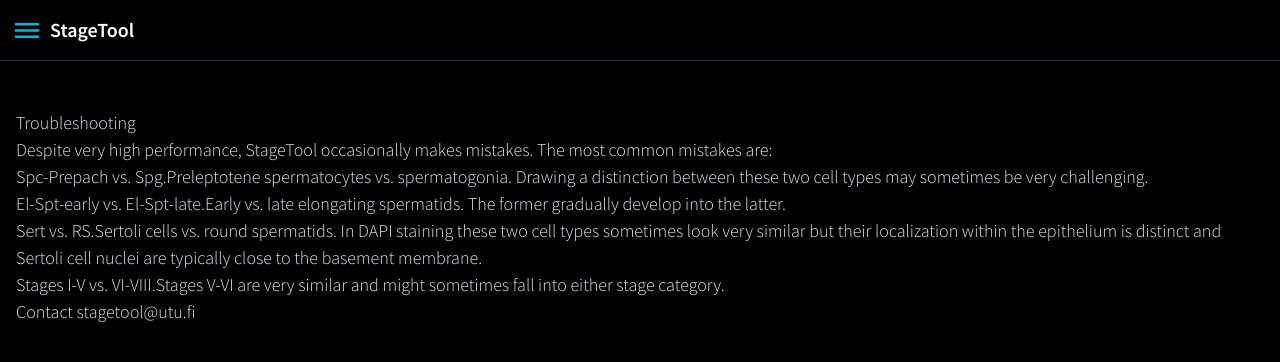
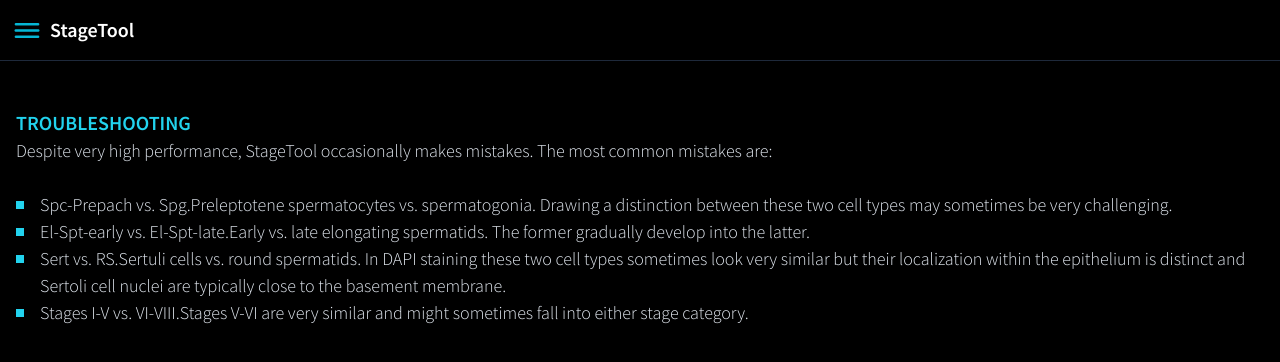
Before and after one commit to Turku-BioImaging/stagetool-ui, a Vue app: page /troubleshooting in a window 1280 px wide. Shown: the top 362 px of the page. Built offline with nearby package versions, Linux system fonts and the light colour scheme.

Commit message:
improve style

```diff
--- a/src/views/TroubleshootingView.vue
+++ b/src/views/TroubleshootingView.vue
@@ -3,21 +3,40 @@ export default {}
 </script>
 <template>
   <div class="troubleshooting-view">
-    <h1>Troubleshooting</h1>
+    <h1 class="text-cyan-400 font-semibold uppercase text-xl">Troubleshooting</h1>
     <p>
-        Despite very high performance, StageTool occasionally makes mistakes. The most common mistakes are:
-        <ol>
+        Despite very high performance, StageTool occasionally makes mistakes. The most common mistakes are:<br><br>
+        <ul>
             <li><span>Spc-Prepach vs. Spg.</span>Preleptotene spermatocytes vs. spermatogonia. Drawing a distinction between these two cell types may sometimes be very challenging.</li>
             <li><span>El-Spt-early vs. El-Spt-late.</span>Early vs. late elongating spermatids. The former gradually develop into the latter.</li>
-            <li><span>Sert vs. RS.</span>Sertoli cells vs. round spermatids. In DAPI staining these two cell types sometimes look very similar but their localization within the epithelium is distinct and Sertoli cell nuclei are typically close to the basement membrane.</li>
+            <li><span>Sert vs. RS.</span>Sertuli cells vs. round spermatids. In DAPI staining these two cell types sometimes look very similar but their localization within the epithelium is distinct and Sertoli cell nuclei are typically close to the basement membrane.</li>
             <li><span>Stages I-V vs. VI-VIII.</span>Stages V-VI are very similar and might sometimes fall into either stage category.</li>
-        </ol>
+        </ul>
     </p>
-    <p>Contact <a href="mailto:stagetool@utu.fi">stagetool@utu.fi</a></p>
+    <!-- <p class="mt-8">Contact <a href="mailto:stagetool@utu.fi">stagetool@utu.fi</a></p> -->
   </div>
 </template>
 <style lang="scss">
 div.troubleshooting-view {
   @apply mt-12 px-4;
+
+  ul {
+    margin-left: 1.5rem;
+
+    li {
+      position: relative;
+      &::before {
+        content: '';
+        position: absolute;
+        left: -1.5rem;
+        top: 0.65rem;
+        width: 0.5rem;
+        height: 0.5rem;
+        // background-color: cyan;
+        @apply bg-cyan-400;
+      }
+    }
+
+  }
 }
 </style>
```
